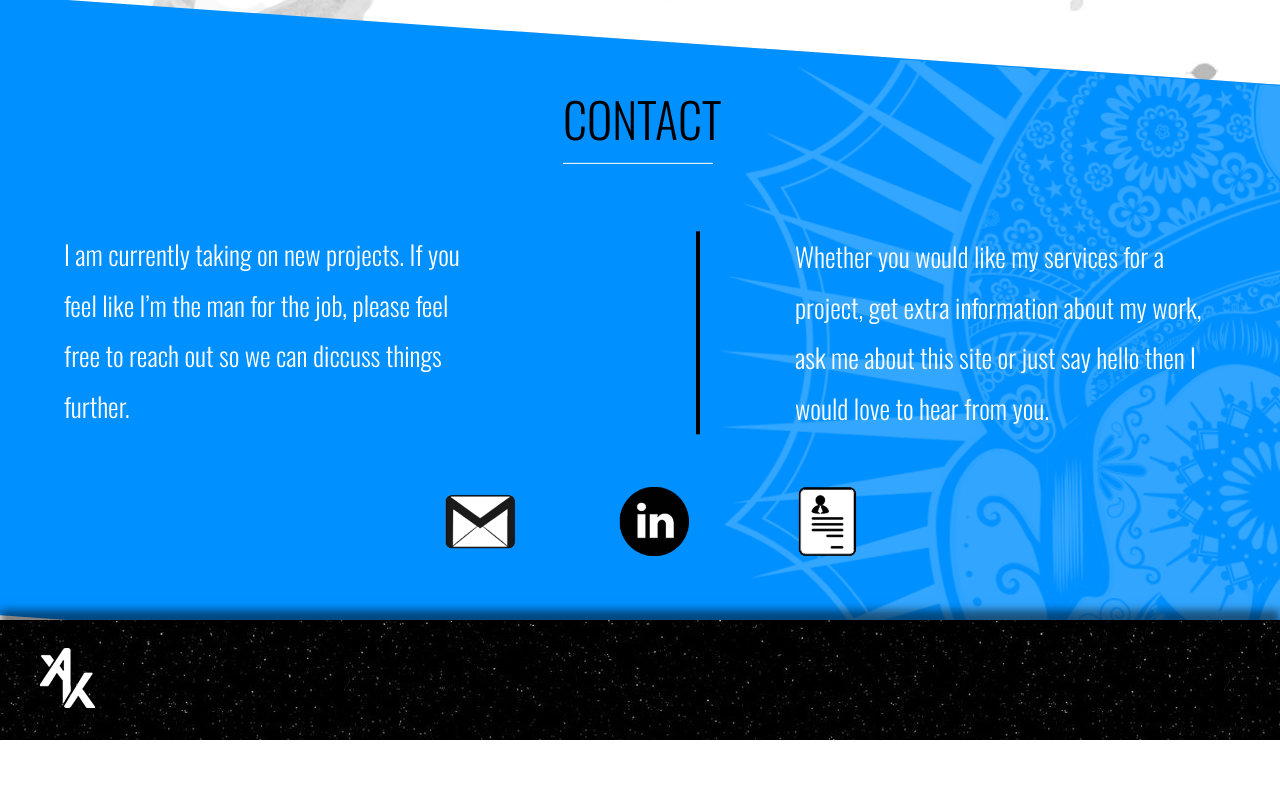
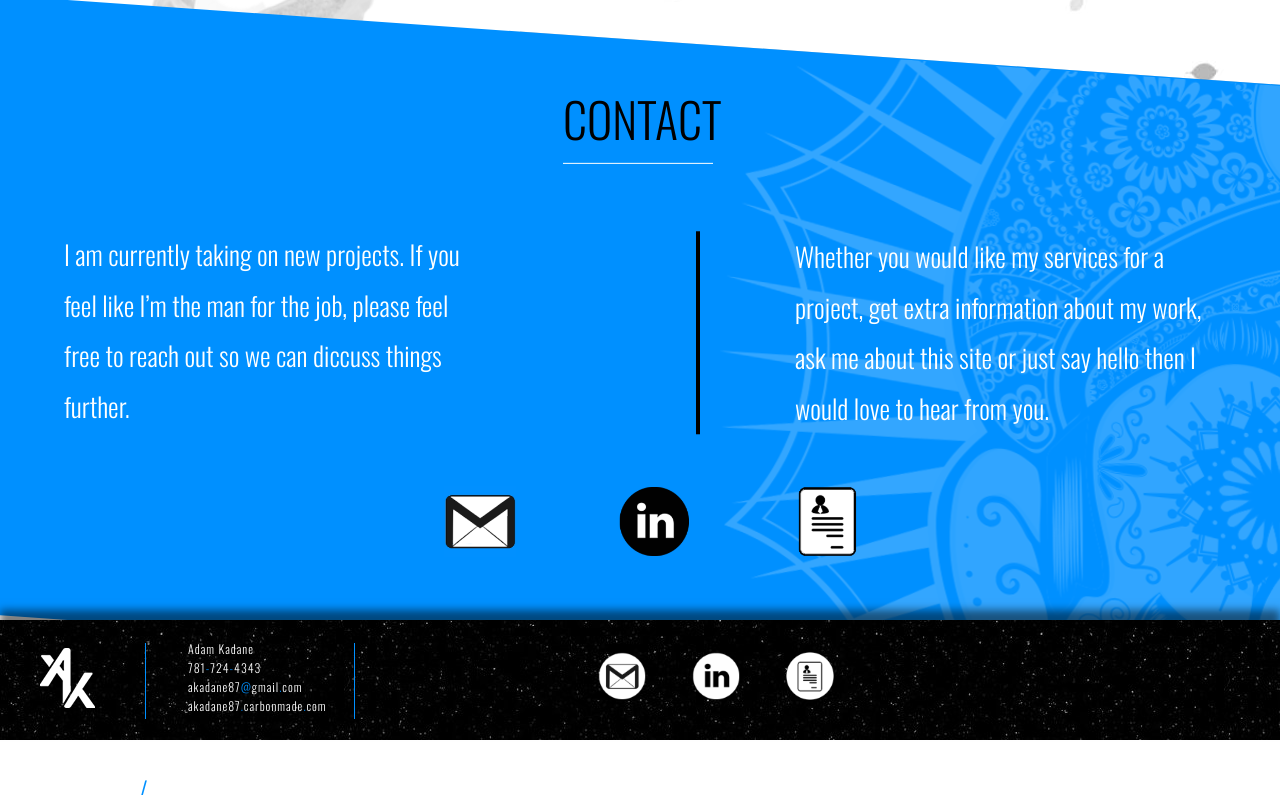
Before and after one commit to akadane87/portfolio, a plain HTML site: page index.html in a window 1280 px wide. Shown: the part 1810-2610 px from the top of the page. Before the commit the page ends 2550 px from the top, so only its background shows below. Drawn offline with nearby package versions, Linux system fonts and the light colour scheme.

Commit message:
Test of new footer

```diff
--- a/index.html
+++ b/index.html
@@ -82,10 +82,28 @@ LOAD RESET CSS FIRST -->
 </div>
 
 <footer>
-<div class="footer_wrapper_logo">
-	<div id="logo_footer"></div>
+	<div class="footer_wrapper_logo">
+		<div id="logo_footer"></div>
+		<div id="footer_wrapper_text">
+			<p class="footer_info">Adam Kadane</p>
+			<p class="footer_info">781<span class="blue_span">-</span>724<span class="blue_span">-</span>4343</p>
+			<p class="footer_info">akadane87<span class="blue_span">@</span>gmail<span class="blue_span">.</span>com</p>
+			<p class="footer_info">akadane87<span class="blue_span">.</span>carbonmade<span class="blue_span">.</span>com</p>
+		</div>
+	</div>
+	<div id="footer_icon_wrapper">
+		<div id="footer_gmail" class="icon_position"></div>
+		<div class="icon_position" id="footer_linkedin"></div>
+		<div class="icon_position" id="footer_resume"></div>
+	</div>
+	<p class="back_to_top">
+		<a href="#box3"><span class="blue_span">/</span> BACK TO TOP
+		</a>
+	</p>
 
-</div>
+	<!-- <a href="#box3" class="back_to_top">
+		<p><span class="blue_span">/</span> Back to Top </p>
+	</a> -->
 </footer>
 
 <!-- LOAD JQUERY FIRST -->
```
